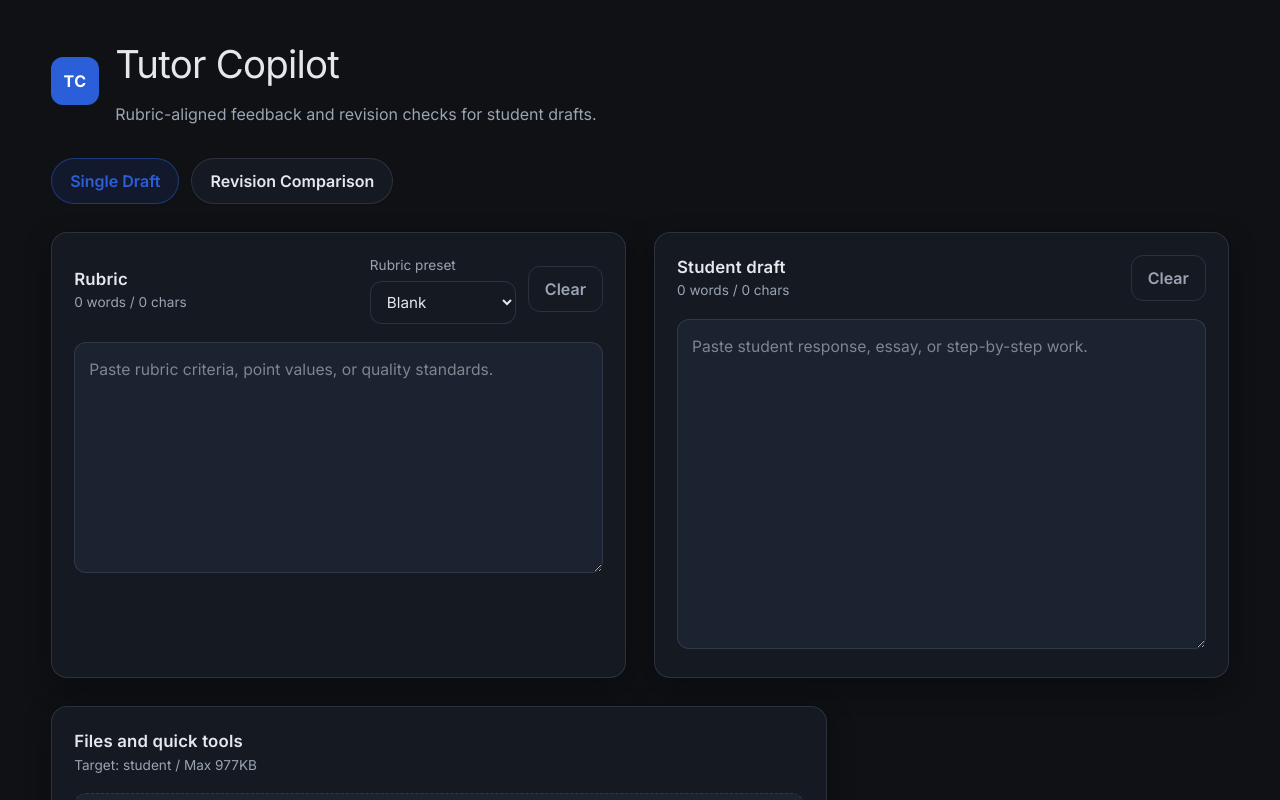
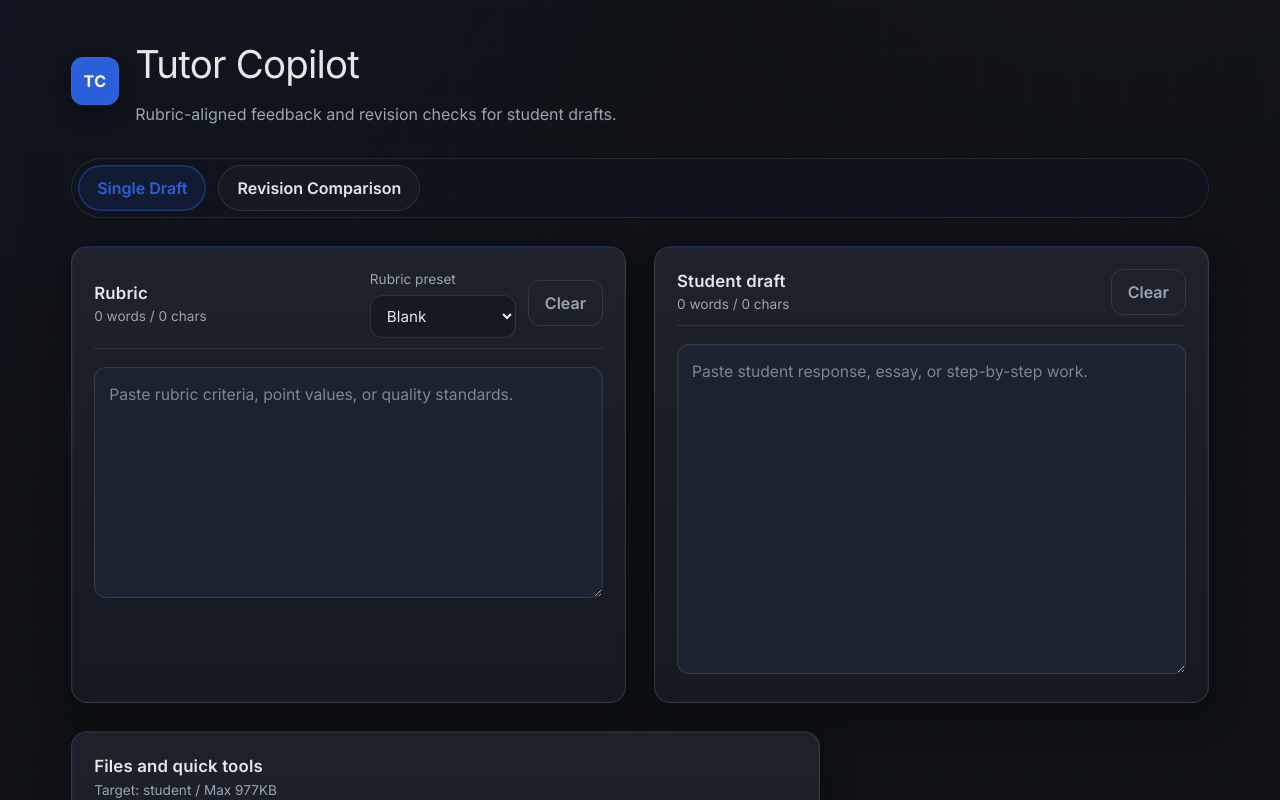
Before and after one commit to enterpenur12/tutor-copilot, a Next.js app in the folder frontend/: page / in a window 1280 px wide. Shown: the top 800 px of the page. Built offline with nearby package versions, Linux system fonts and the light colour scheme.

Commit message:
Refine AI tutor UI and backend

```diff
--- a/frontend/app/globals.css
+++ b/frontend/app/globals.css
@@ -11,6 +11,7 @@
   --accent-strong: #2b5fd9;
   --warn: #f59e0b;
   --shadow: rgba(6, 8, 12, 0.5);
+  --panel-glow: rgba(43, 95, 217, 0.08);
 }
 
 @theme inline {
@@ -25,7 +26,10 @@
 
 body {
   margin: 0;
-  background: var(--bg);
+  background:
+    radial-gradient(1200px circle at 10% -10%, rgba(43, 95, 217, 0.08), transparent 55%),
+    radial-gradient(1000px circle at 90% -20%, rgba(148, 163, 184, 0.06), transparent 60%),
+    var(--bg);
   color: var(--text);
   font-family: var(--font-inter), "Inter", system-ui, -apple-system, sans-serif;
 }
@@ -41,8 +45,37 @@ textarea {
 .hud {
   min-height: 100vh;
   padding: 36px clamp(18px, 4vw, 64px) 96px;
+  max-width: 1240px;
+  margin: 0 auto;
   position: relative;
   overflow: hidden;
+}
+
+.hud::before {
+  content: "";
+  position: absolute;
+  inset: 0;
+  background-image:
+    linear-gradient(var(--line) 1px, transparent 1px),
+    linear-gradient(90deg, var(--line) 1px, transparent 1px);
+  background-size: 48px 48px;
+  opacity: 0.08;
+  pointer-events: none;
+}
+
+.hud::after {
+  content: "";
+  position: absolute;
+  inset: 0;
+  background: radial-gradient(circle at 50% 10%, rgba(15, 17, 21, 0) 0%, rgba(15, 17, 21, 0.6) 70%);
+  pointer-events: none;
+}
+
+.hud__header,
+.hud__grid,
+.tabs {
+  position: relative;
+  z-index: 1;
 }
 
 .hud__header {
@@ -69,6 +102,7 @@ textarea {
   place-items: center;
   font-weight: 700;
   letter-spacing: 0.04em;
+  box-shadow: 0 0 0 1px rgba(255, 255, 255, 0.06) inset, 0 8px 18px rgba(0, 0, 0, 0.35);
 }
 
 .brand h1 {
@@ -88,6 +122,10 @@ textarea {
   gap: 12px;
   margin-bottom: 28px;
   flex-wrap: wrap;
+  padding: 6px;
+  border-radius: 999px;
+  background: rgba(15, 20, 30, 0.7);
+  border: 1px solid rgba(148, 163, 184, 0.14);
 }
 
 .tab {
@@ -103,6 +141,7 @@ textarea {
   border-color: rgba(43, 95, 217, 0.45);
   color: var(--accent);
   background: rgba(43, 95, 217, 0.12);
+  box-shadow: 0 0 0 1px rgba(43, 95, 217, 0.2) inset;
 }
 
 .hud__grid {
@@ -112,11 +151,16 @@ textarea {
 }
 
 .panel {
-  background: var(--bg-elev);
+  background:
+    linear-gradient(180deg, rgba(255, 255, 255, 0.04), rgba(255, 255, 255, 0)),
+    var(--bg-elev);
   border: 1px solid var(--line);
+  border-top-color: rgba(43, 95, 217, 0.25);
   border-radius: 16px;
   padding: 22px;
-  box-shadow: 0 10px 24px var(--shadow);
+  box-shadow:
+    0 0 0 1px rgba(255, 255, 255, 0.03) inset,
+    0 12px 28px var(--shadow);
 }
 
 .panel--input {
@@ -159,6 +203,8 @@ textarea {
   justify-content: space-between;
   gap: 12px;
   margin-bottom: 18px;
+  padding-bottom: 10px;
+  border-bottom: 1px solid rgba(148, 163, 184, 0.14);
 }
 
 .panel__title {
@@ -201,6 +247,7 @@ textarea {
   resize: vertical;
   font-size: 0.98rem;
   line-height: 1.6;
+  box-shadow: 0 0 0 1px rgba(255, 255, 255, 0.02) inset;
 }
 
 .hud__textarea:focus {
@@ -225,6 +272,7 @@ textarea {
 .button--primary {
   background: var(--accent);
   color: #ffffff;
+  box-shadow: 0 0 0 1px rgba(255, 255, 255, 0.05) inset, 0 10px 18px rgba(0, 0, 0, 0.35);
 }
 
 .button--secondary {
@@ -265,6 +313,7 @@ textarea {
   align-items: center;
   justify-content: space-between;
   gap: 16px;
+  box-shadow: 0 0 0 1px rgba(255, 255, 255, 0.02) inset;
 }
 
 .dropzone--active {
@@ -283,6 +332,7 @@ textarea {
   padding: 10px 12px;
   font-size: 0.95rem;
   color: var(--text);
+  box-shadow: 0 0 0 1px rgba(255, 255, 255, 0.02) inset;
 }
 
 .select:focus-visible {
@@ -297,6 +347,7 @@ textarea {
   padding: 14px;
   border: 1px solid var(--line);
   overflow: auto;
+  box-shadow: 0 0 0 1px rgba(255, 255, 255, 0.02) inset;
 }
 
 .output__pre {
@@ -376,6 +427,7 @@ textarea {
   border: 1px solid var(--line);
   background: var(--bg-soft);
   padding: 12px;
+  box-shadow: 0 0 0 1px rgba(255, 255, 255, 0.02) inset;
 }
 
 .score-card__label {
@@ -415,6 +467,7 @@ textarea {
   background: var(--bg-soft);
   border-radius: 12px;
   padding: 12px;
+  box-shadow: 0 0 0 1px rgba(255, 255, 255, 0.02) inset;
 }
 
 .next-step__title {
@@ -442,6 +495,7 @@ textarea {
   align-items: center;
   justify-content: space-between;
   gap: 12px;
+  box-shadow: 0 0 0 1px rgba(255, 255, 255, 0.02) inset;
 }
 
 .history-card__title {
```
